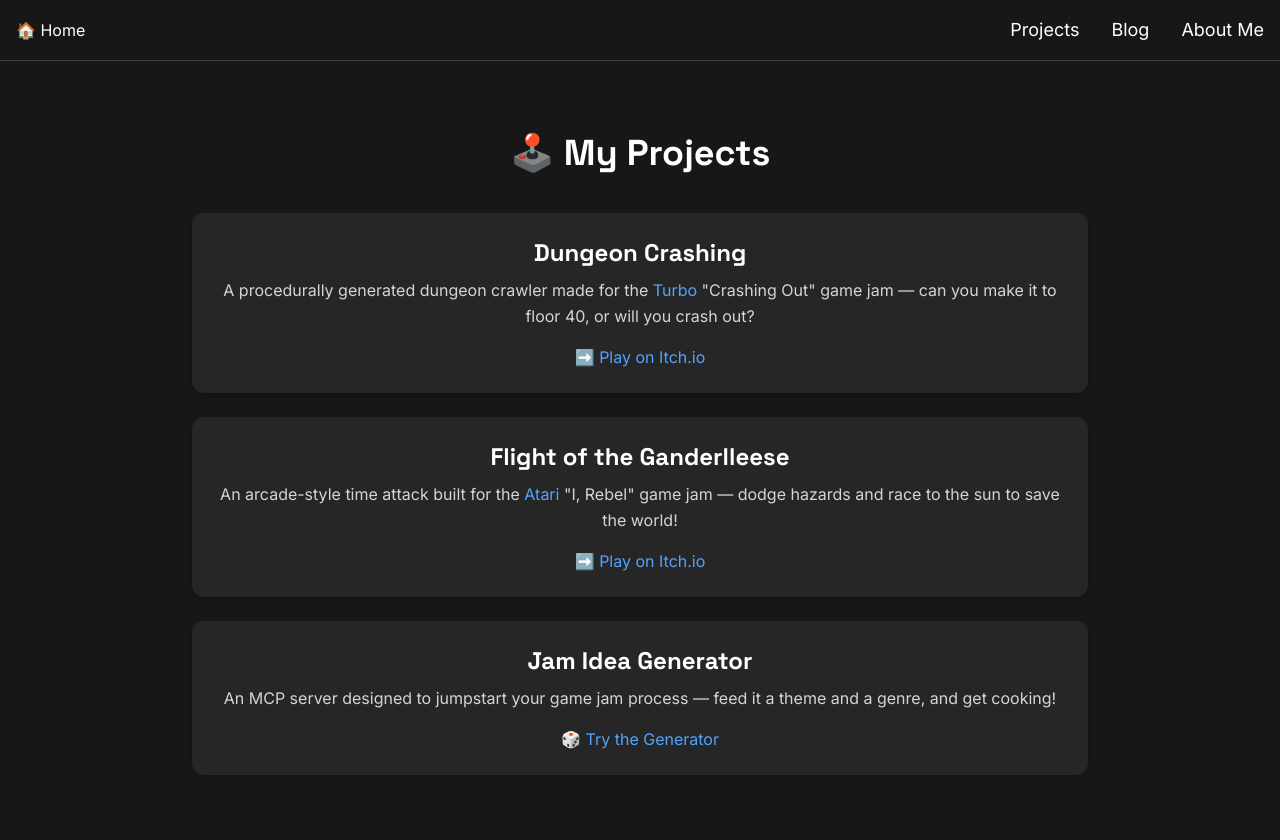
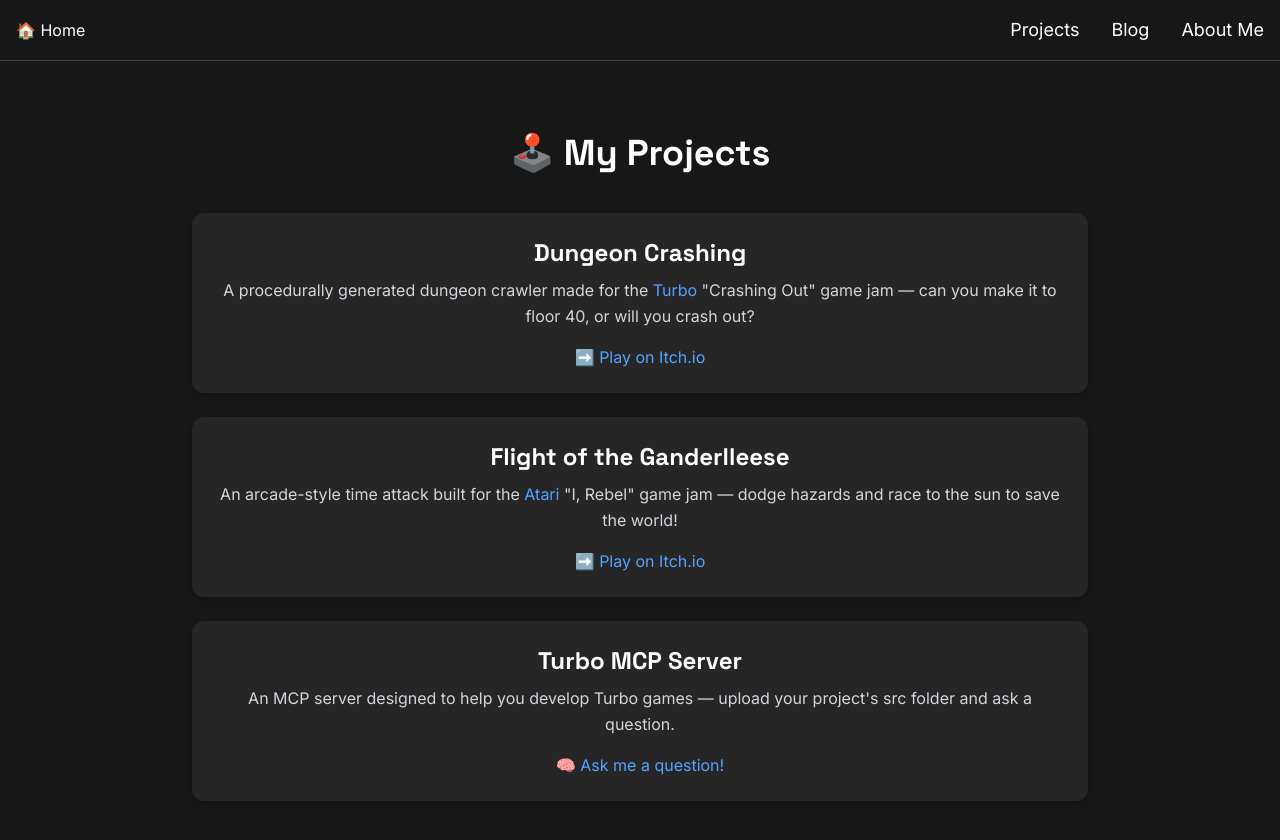
Before and after one commit to Stophii/my-react-portfolio, a Next.js app: page /projects in a window 1280 px wide. Shown: the top 840 px of the page. Built offline with nearby package versions, Linux system fonts and the light colour scheme.

Commit message:
Update project cards with Turbo MCP Server info

```diff
--- a/src/app/projects/page.tsx
+++ b/src/app/projects/page.tsx
@@ -43,12 +43,11 @@ export default function ProjectsPage() {
         </ProjectCard>
 
         <ProjectCard
-          title="Jam Idea Generator"
-          url="https://jam-idea-generator.vercel.app/"
-          linkLabel="🎲 Try the Generator"
-
+          title="Turbo MCP Server"
+          url="https://turbo-mcp-frontend-ktypjxsv4-stophiis-projects.vercel.app/"
+          linkLabel="🧠 Ask me a question!"
         >
-          An MCP server designed to jumpstart your game jam process — feed it a theme and a genre, and get cooking!
+        An MCP server designed to help you develop Turbo games — upload your project&apos;s src folder and ask a question.
         </ProjectCard>
       </div>
     </main>
```
